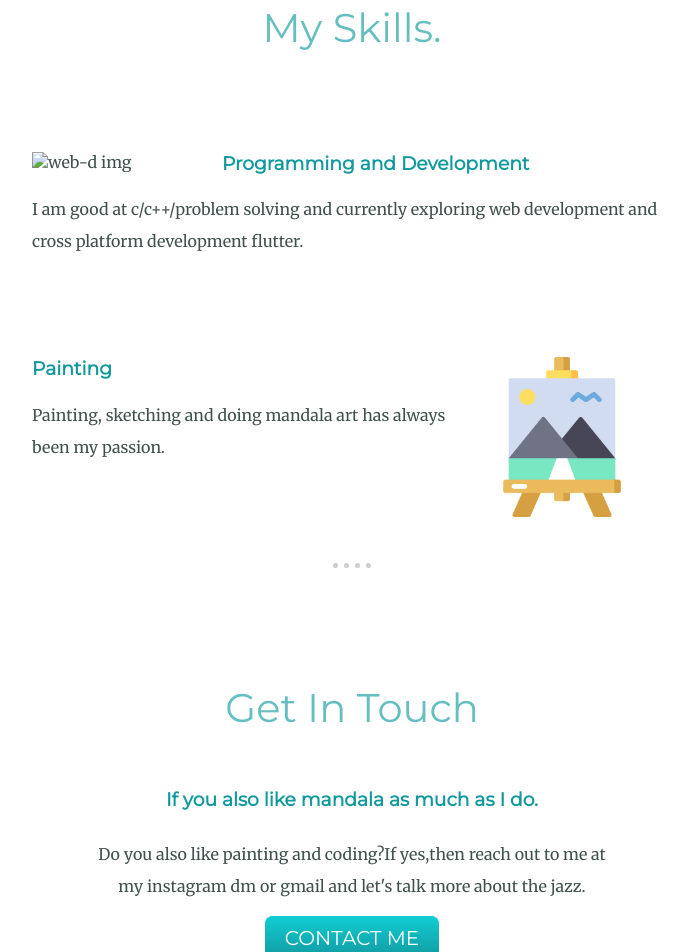
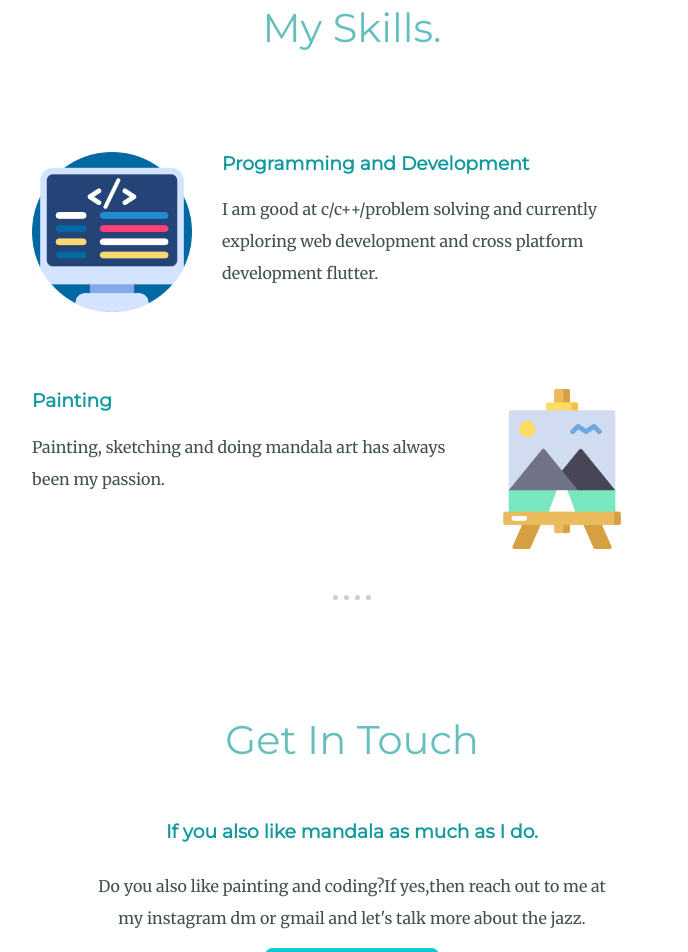
Before and after one commit to kumkum1810/CV2, a plain HTML site: page index.html in a window 1280 px wide. Shown: the part 1516-2468 px from the top of the page, without its empty margins (288-976 px from the left). Drawn offline with Linux system fonts and the light colour scheme.

Commit message:
Update index.html

```diff
--- a/index.html
+++ b/index.html
@@ -31,7 +31,7 @@
         <div class="skills">
           <h2>My Skills.</h2>
           <div class="skill-row">
-            <img class="coding" src="coding.png" alt="web-d img">
+            <img class="coding" src="images/coding.png" alt="web-d img">
             <h3>Programming and Development</h3>
             <p>I am good at c/c++/problem solving and currently exploring web development and cross platform development flutter.</p>
           </div>
```
